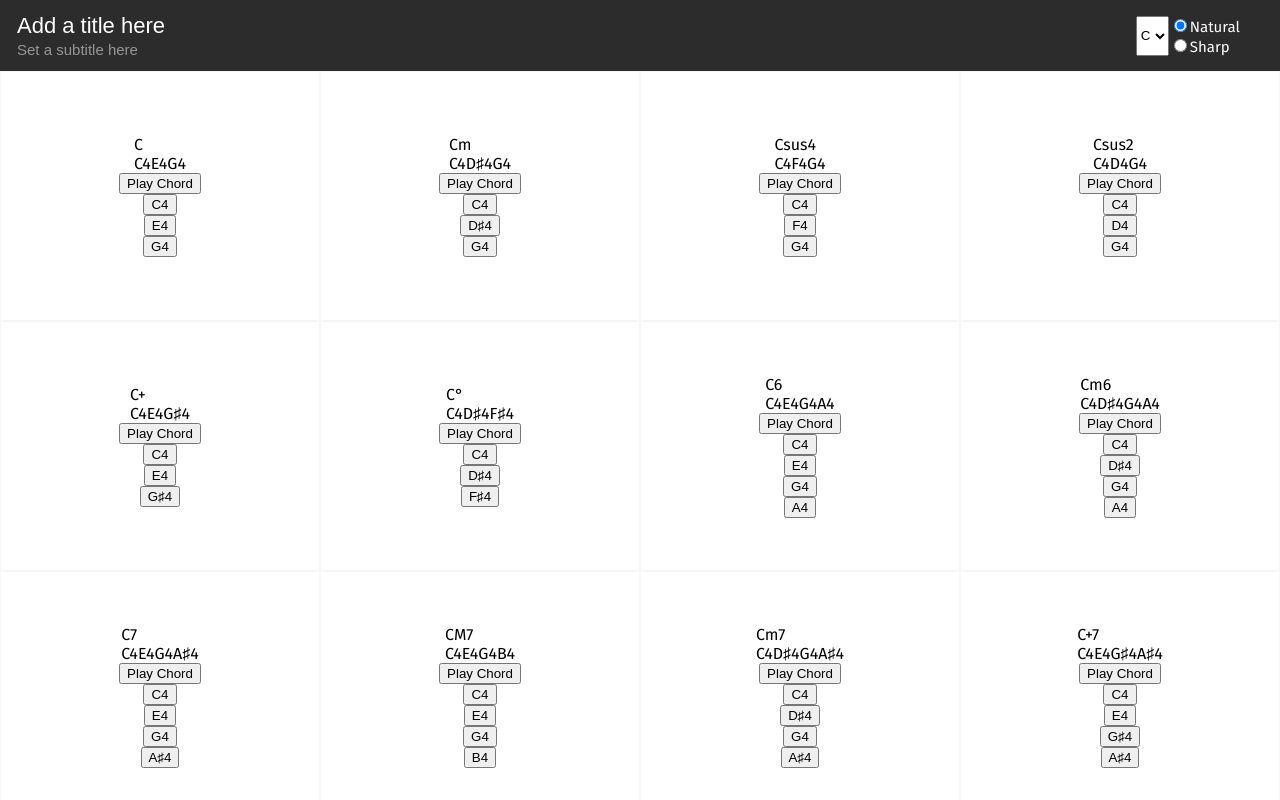
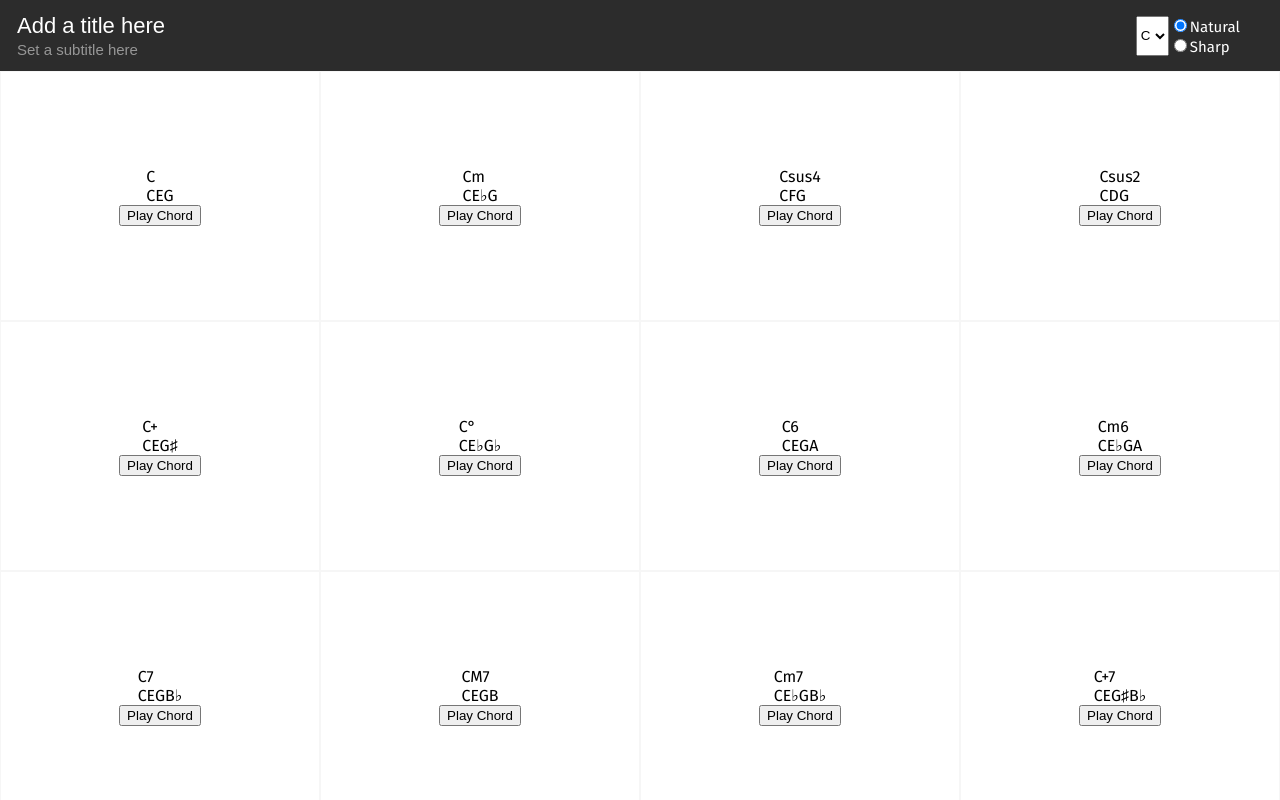
Before and after one commit to bloycey/chord-composer, a React (Create React App) app: page / in a window 1280 px wide. Shown: the top 800 px of the page. Built offline with nearby package versions, Linux system fonts and the light colour scheme.

Commit message:
Fixed key bug

```diff
--- a/src/components/AccidentalSelector.js
+++ b/src/components/AccidentalSelector.js
@@ -24,8 +24,8 @@ const AccidentalSelector = () => {
 		setAccidental(value);
 	}
 
-	const createSharpNote = note => `${note}♯`;
-	const createFlatNote = note => `${note}♭`;
+	const createSharpNote = note => `${note}#`;
+	const createFlatNote = note => `${note}b`;
 	const noteExists = (note, allowedNotes) => allowedNotes.includes(note);
 
 	return (
@@ -36,12 +36,12 @@ const AccidentalSelector = () => {
 				</div>
 				{noteExists(createSharpNote(currentKey), notes) &&
 					<div>
-						<input type="radio" name="flatsOrSharps" value="♯" checked={accidental === "♯"} onChange={setter(setAccidental, setCurrentKey)} /><AccidentalText>Sharp</AccidentalText>
+						<input type="radio" name="flatsOrSharps" value="#" checked={accidental === "#"} onChange={setter(setAccidental, setCurrentKey)} /><AccidentalText>Sharp</AccidentalText>
 					</div>
 				}
 				{noteExists(createFlatNote(currentKey), notes) &&
 					<div>
-						<input type="radio" name="flatsOrSharps" value="♭" checked={accidental === "♭"} onChange={setter(setAccidental, setCurrentKey)} /><AccidentalText>Flat</AccidentalText>
+						<input type="radio" name="flatsOrSharps" value="b" checked={accidental === "b"} onChange={setter(setAccidental, setCurrentKey)} /><AccidentalText>Flat</AccidentalText>
 					</div>
 				}
 			</div>
--- a/src/components/ChordExplorer.js
+++ b/src/components/ChordExplorer.js
@@ -15,7 +15,16 @@ const Container = styled.div`
 const ChordExplorer = () => {
 	const { currentKey, accidental } = useContext(DataChordExplorer);
 
-	const getAccidentalSymbol = accidental => accidental == "natural" ? "" : accidental;
+	const getAccidentalSymbol = accidental => {
+		switch (accidental) {
+			case "b":
+				return "♭"
+			case "#":
+				return "♯"
+			default:
+				return ""
+		}
+	}
 
 	return (
 		<Container>
--- a/src/components/ChordTile.js
+++ b/src/components/ChordTile.js
@@ -42,9 +42,9 @@ const ChordTile = (props) => {
 	return (
 		<Chord>
 			{chordName}<br />
-			{chordNotes}
+			{musicallyCorrectNotes}
 			<button onClick={() => playChord(Tone, chordNotes, '2n')}>Play Chord</button>
-			{chordNotes.map(note => <button onClick={() => playNote(Tone, note)}>{note}</button>)}
+			{/* {chordNotes.map(note => <button onClick={() => playNote(Tone, note)}>{note}</button>)} */}
 		</Chord>
 	)
 }
--- a/src/staticData/musicTheory.js
+++ b/src/staticData/musicTheory.js
@@ -1,11 +1,11 @@
 export const keys = ["C", "D", "E", "F", "G", "A", "B"];
-export const notes = ["C", "C♯", "D♭", "D", "D♯", "E♭", "E", "F", "F♯", "G♭", "G", "G♯", "A♭", "A", "A♯", "B♭", "B"]
+export const notes = ["C", "C#", "Db", "D", "D#", "Eb", "E", "F", "F#", "Gb", "G", "G#", "Ab", "A", "A#", "Bb", "B"]
 
-// ChromaticScaleFull is used as a reference to look up notes and find their index. chromaticScaleFull and chromaticScale should always ♭e the same length and have the same indices.
-export const chromaticScaleFull = ["C4", "C♯4/D♭4", "D4", "D♯4/E♭4", "E4", "F4", "F♯4/G♭4", "G4", "G♯4/A♭4", "A4", "A♯4/B♭4", "B4", "C5", "C♯5/D♭5", "D5", "D♯5/E♭5", "E5", "F5", "F♯5/G♭5", "G5", "G♯5/A♭5", "A5", "A♯5/B♭5", "B5", "C6"]
+// ChromaticScaleFull is used as a reference to look up notes and find their index. chromaticScaleFull and chromaticScale should always be the same length and have the same indices.
+export const chromaticScaleFull = ["C4", "C#4/Db4", "D4", "D#4/Eb4", "E4", "F4", "F#4/Gb4", "G4", "G#4/Ab4", "A4", "A#4/Bb4", "B4", "C5", "C#5/Db5", "D5", "D#5/Eb5", "E5", "F5", "F#5/Gb5", "G5", "G#5/Ab5", "A5", "A#5/Bb5", "B5", "C6"]
 
-// ChromaticScale is used to actually ♭uild chords. Enharmonically incorrect ♭ehind the scenes, ♭ut is documented appropriately on the front end.
-export const chromaticScale = ["C4", "C♯4", "D4", "D♯4", "E4", "F4", "F♯4", "G4", "G♯4", "A4", "A♯4", "B4", "C5", "C♯5", "D5", "D♯5", "E5", "F5", "F♯5", "G5", "G♯5", "A5", "A♯5", "B5", "C6"]
+// ChromaticScale is used to actually build chords. Enharmonically incorrect behind the scenes, but is documented appropriately on the front end.
+export const chromaticScale = ["C4", "C#4", "D4", "D#4", "E4", "F4", "F#4", "G4", "G#4", "A4", "A#4", "B4", "C5", "C#5", "D5", "D#5", "E5", "F5", "F#5", "G5", "G#5", "A5", "A#5", "B5", "C6"]
 
 // intervals as semitones
 const maj2 = 2;
```
